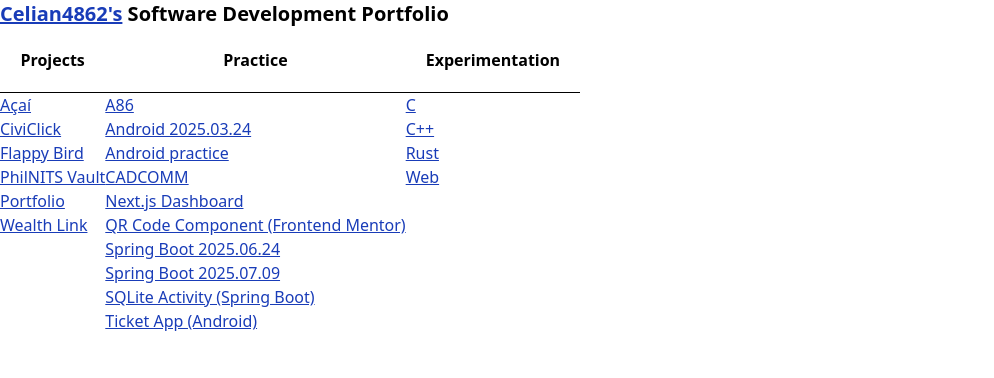
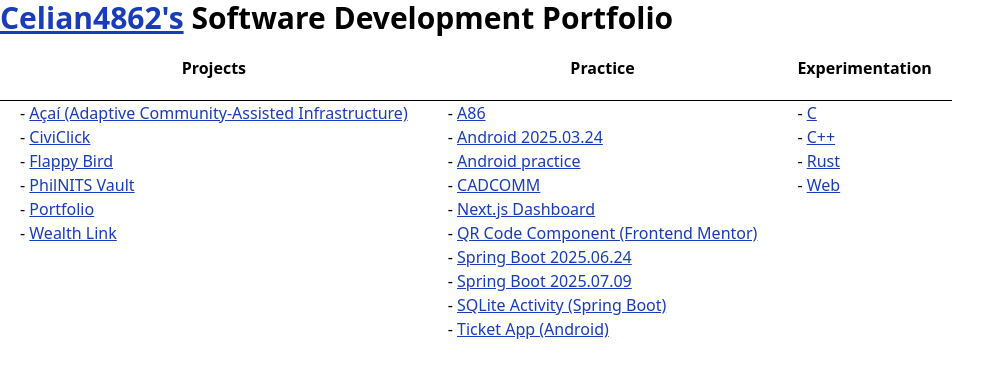
Before and after one commit to Celian4862/portfolio, a SvelteKit app: page / in a window 1280 px wide. Shown: the top 378 px of the page, without its empty margins (0-994 px from the left). Built offline with nearby package versions, Linux system fonts and the light colour scheme.

Commit message:
Improved the look of the home page

```diff
--- a/src/routes/+page.svelte
+++ b/src/routes/+page.svelte
@@ -9,18 +9,26 @@
 			}));
 
 	const headers = ['Projects', 'Practice', 'Experimentation'];
-	const projects = buildUrls([
-		{ name: 'Açaí', href: 'acai' },
+
+	const projects = [
+		{ name: 'Açaí (Adaptive Community-Assisted Infrastructure)', href: 'acai' },
 		{ name: 'Portfolio', href: 'portfolio' },
-		{ name: 'CiviClick', href: 'civiclick' },
-		{ name: 'Flappy Bird', href: 'flappy-bird' },
-		{ name: 'Wealth Link', href: 'wealthlink' }
-	]);
+		{ name: 'CiviClick', href: 'CiviClick' },
+		{ name: 'Flappy Bird', href: 'flappy-bird' }
+	].map((link) => ({
+		name: link.name,
+		href: new URL(link.href, baseUrl)
+	}));
 	projects.push({
 		name: 'PhilNITS Vault',
 		href: new URL('usc-cisco/philnits-vault', 'https://github.com/')
 	});
+	projects.push({
+		name: 'Wealth Link',
+		href: new URL('RaleLeaf/WealthLink', 'https://github.com/')
+	});
 	projects.sort((a, b) => a.name.toLowerCase().localeCompare(b.name.toLowerCase()));
+
 	const practice = buildUrls([
 		{ name: 'Spring Boot 2025.06.24', href: 'appdev-20250624' },
 		{ name: 'Spring Boot 2025.07.09', href: 'appdev-20250709' },
@@ -28,11 +36,12 @@
 		{ name: 'CADCOMM', href: 'cadcomm' },
 		{ name: 'Next.js Dashboard', href: 'learn-nextjs' },
 		{ name: 'Android 2025.03.24', href: 'mob-dev-2025-03-24' },
-		{ name: 'Android practice', href: 'mobiledev' },
+		{ name: 'Android practice', href: 'MobileDev' },
 		{ name: 'QR Code Component (Frontend Mentor)', href: 'qr-code-component' },
 		{ name: 'SQLite Activity (Spring Boot)', href: 'sqlite-activity' },
-		{ name: 'Ticket App (Android)', href: 'ticket-app' }
+		{ name: 'Ticket App (Android)', href: 'Ticket-App' }
 	]);
+
 	const experiments = buildUrls([
 		{ name: 'C', href: 'c' },
 		{ name: 'C++', href: 'cpp-explorations' },
@@ -40,7 +49,6 @@
 		{ name: 'Web', href: 'web-dev-explorations' }
 	]);
 
-	const maxLength = Math.max(projects.length, practice.length, experiments.length);
 	const rows: { [key: string]: { name: string; href: URL } }[] = practice.map((prac, index) => ({
 		project: projects[index] || null,
 		practice: prac,
@@ -48,7 +56,7 @@
 	}));
 </script>
 
-<h1 class="text-xl font-bold">
+<h1 class="text-3xl font-bold">
 	<a href={`${baseUrl}`} target="_blank" rel="noopener">Celian4862's</a> Software Development Portfolio
 </h1>
 <table>
@@ -62,23 +70,23 @@
 	<tbody>
 		{#each rows as row}
 			<tr>
-				<td>
+				<td class="px-5">
 					{#if row.project}
-						<a href={row.project.href.toString()} target="_blank" rel="nooperner"
+						- <a href={row.project.href.toString()} target="_blank" rel="nooperner"
 							>{row.project.name}</a
 						>
 					{/if}
 				</td>
-				<td>
+				<td class="px-5">
 					{#if row.practice}
-						<a href={row.practice.href.toString()} target="_blank" rel="nooperner"
+						- <a href={row.practice.href.toString()} target="_blank" rel="nooperner"
 							>{row.practice.name}</a
 						>
 					{/if}
 				</td>
-				<td>
+				<td class="px-5">
 					{#if row.experiment}
-						<a href={row.experiment.href.toString()} target="_blank" rel="nooperner"
+						- <a href={row.experiment.href.toString()} target="_blank" rel="nooperner"
 							>{row.experiment.name}</a
 						>
 					{/if}
```
